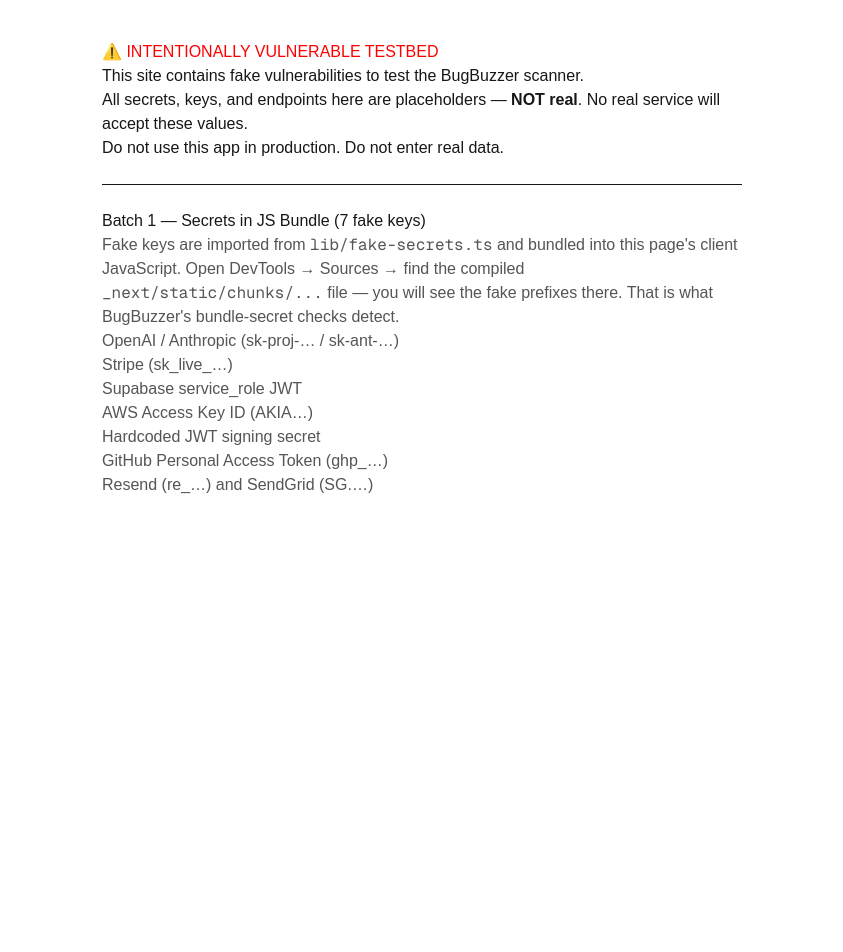
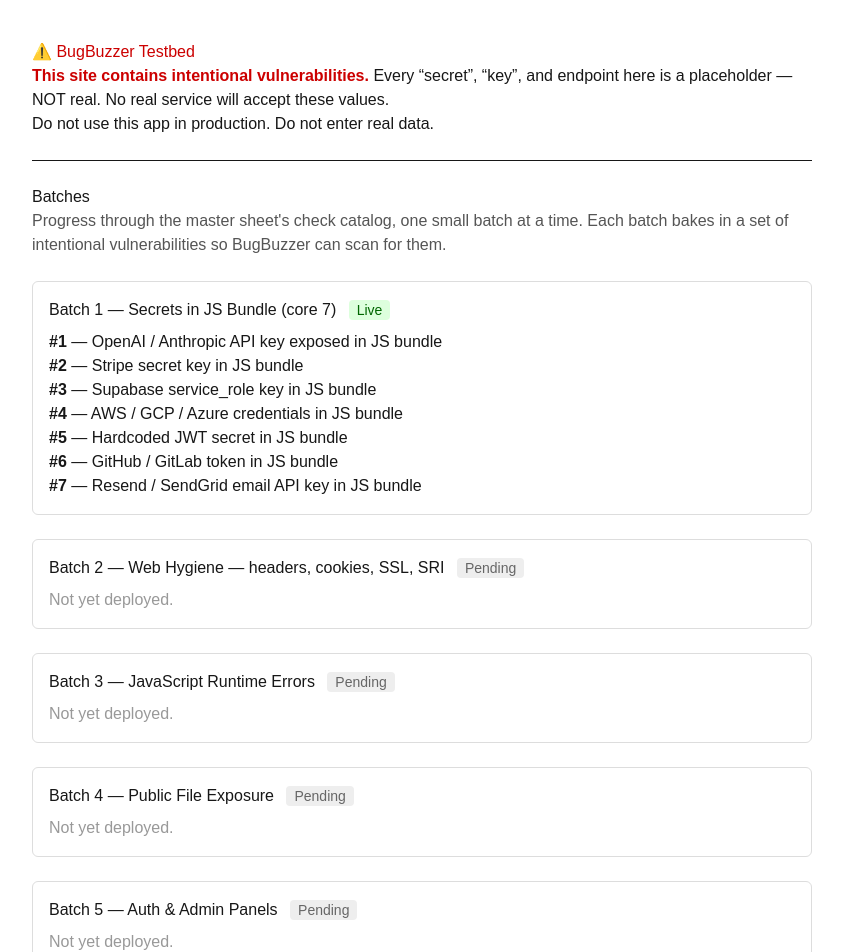
Before and after one commit to Disha1998/bugbuzzer-testbed, a Next.js app: page / in a window 1280 px wide. Shown: the top 952 px of the page, without its empty margins (218-1061 px from the left). Before the commit the page ends 800 px from the top, so only its background shows below. Built offline with nearby package versions, Linux system fonts and the light colour scheme.

Commit message:
batch 1: show check numbers + names on testbed page

```diff
--- a/app/page.tsx
+++ b/app/page.tsx
@@ -21,6 +21,62 @@
   supabase: FAKE_SUPABASE_SERVICE_ROLE_JWT,
 };
 
+// Batch registry — mirrors docs/README.md so anyone landing on the site can
+// see progress. When a batch is deployed, flip status to "Live" and add the
+// check rows below.
+const BATCHES = [
+  {
+    id: "1",
+    title: "Secrets in JS Bundle (core 7)",
+    status: "Live",
+    checks: [
+      { num: 1, name: "OpenAI / Anthropic API key exposed in JS bundle" },
+      { num: 2, name: "Stripe secret key in JS bundle" },
+      { num: 3, name: "Supabase service_role key in JS bundle" },
+      { num: 4, name: "AWS / GCP / Azure credentials in JS bundle" },
+      { num: 5, name: "Hardcoded JWT secret in JS bundle" },
+      { num: 6, name: "GitHub / GitLab token in JS bundle" },
+      { num: 7, name: "Resend / SendGrid email API key in JS bundle" },
+    ],
+  },
+  {
+    id: "2",
+    title: "Web Hygiene — headers, cookies, SSL, SRI",
+    status: "Pending",
+    checks: [],
+  },
+  {
+    id: "3",
+    title: "JavaScript Runtime Errors",
+    status: "Pending",
+    checks: [],
+  },
+  {
+    id: "4",
+    title: "Public File Exposure",
+    status: "Pending",
+    checks: [],
+  },
+  {
+    id: "5",
+    title: "Auth & Admin Panels",
+    status: "Pending",
+    checks: [],
+  },
+  {
+    id: "6",
+    title: "Injection Probes (SSTI, XSS, SQLi, eval)",
+    status: "Pending",
+    checks: [],
+  },
+  {
+    id: "6b",
+    title: "Extended Secrets (V6 bundle + AI + webhooks)",
+    status: "Pending",
+    checks: [],
+  },
+] as const;
+
 export default function Home() {
   // Log the first few chars of each fake key so the bundler cannot tree-shake
   // the import away. In real leaks, secrets are used somewhere in the code —
@@ -40,40 +96,79 @@
       style={{
         padding: 40,
         fontFamily: "sans-serif",
-        maxWidth: 720,
+        maxWidth: 860,
         margin: "0 auto",
+        lineHeight: 1.5,
       }}
     >
-      <h1 style={{ color: "red" }}>⚠️ INTENTIONALLY VULNERABLE TESTBED</h1>
+      <h1 style={{ color: "#c00" }}>⚠️ BugBuzzer Testbed</h1>
       <p>
-        This site contains fake vulnerabilities to test the BugBuzzer scanner.
-      </p>
-      <p>
-        All secrets, keys, and endpoints here are placeholders — <strong>NOT
-        real</strong>. No real service will accept these values.
+        <strong style={{ color: "#c00" }}>
+          This site contains intentional vulnerabilities.
+        </strong>{" "}
+        Every &ldquo;secret&rdquo;, &ldquo;key&rdquo;, and endpoint here is a
+        placeholder — NOT real. No real service will accept these values.
       </p>
       <p>Do not use this app in production. Do not enter real data.</p>
 
       <hr style={{ margin: "24px 0" }} />
 
-      <h2>Batch 1 — Secrets in JS Bundle (7 fake keys)</h2>
+      <h2>Batches</h2>
       <p style={{ color: "#555" }}>
-        Fake keys are imported from{" "}
-        <code>lib/fake-secrets.ts</code> and bundled into this page&apos;s
-        client JavaScript. Open DevTools → Sources → find the compiled
-        <code> _next/static/chunks/...</code> file — you will see the fake
-        prefixes there. That is what BugBuzzer&apos;s bundle-secret checks
-        detect.
+        Progress through the master sheet&apos;s check catalog, one small batch
+        at a time. Each batch bakes in a set of intentional vulnerabilities so
+        BugBuzzer can scan for them.
       </p>
-      <ul style={{ color: "#555" }}>
-        <li>OpenAI / Anthropic (sk-proj-… / sk-ant-…)</li>
-        <li>Stripe (sk_live_…)</li>
-        <li>Supabase service_role JWT</li>
-        <li>AWS Access Key ID (AKIA…)</li>
-        <li>Hardcoded JWT signing secret</li>
-        <li>GitHub Personal Access Token (ghp_…)</li>
-        <li>Resend (re_…) and SendGrid (SG.…)</li>
-      </ul>
+
+      {BATCHES.map((batch) => (
+        <section
+          key={batch.id}
+          style={{
+            marginTop: 24,
+            padding: 16,
+            border: "1px solid #ddd",
+            borderRadius: 6,
+          }}
+        >
+          <h3 style={{ margin: 0 }}>
+            Batch {batch.id} — {batch.title}{" "}
+            <span
+              style={{
+                fontSize: 14,
+                marginLeft: 8,
+                padding: "2px 8px",
+                borderRadius: 4,
+                background: batch.status === "Live" ? "#dfd" : "#eee",
+                color: batch.status === "Live" ? "#060" : "#666",
+              }}
+            >
+              {batch.status}
+            </span>
+          </h3>
+          {batch.checks.length > 0 ? (
+            <ul style={{ marginTop: 8, marginBottom: 0 }}>
+              {batch.checks.map((c) => (
+                <li key={c.num}>
+                  <strong>#{c.num}</strong> — {c.name}
+                </li>
+              ))}
+            </ul>
+          ) : (
+            <p style={{ color: "#999", margin: "8px 0 0 0" }}>
+              Not yet deployed.
+            </p>
+          )}
+        </section>
+      ))}
+
+      <hr style={{ margin: "32px 0" }} />
+
+      <h2>How to verify</h2>
+      <p style={{ color: "#555" }}>
+        For each live batch, run a BugBuzzer scan against this URL and confirm
+        every listed check fires. Findings are tracked in the batch MD files
+        under <code>docs/batches/</code> in the repo.
+      </p>
     </main>
   );
 }
```
